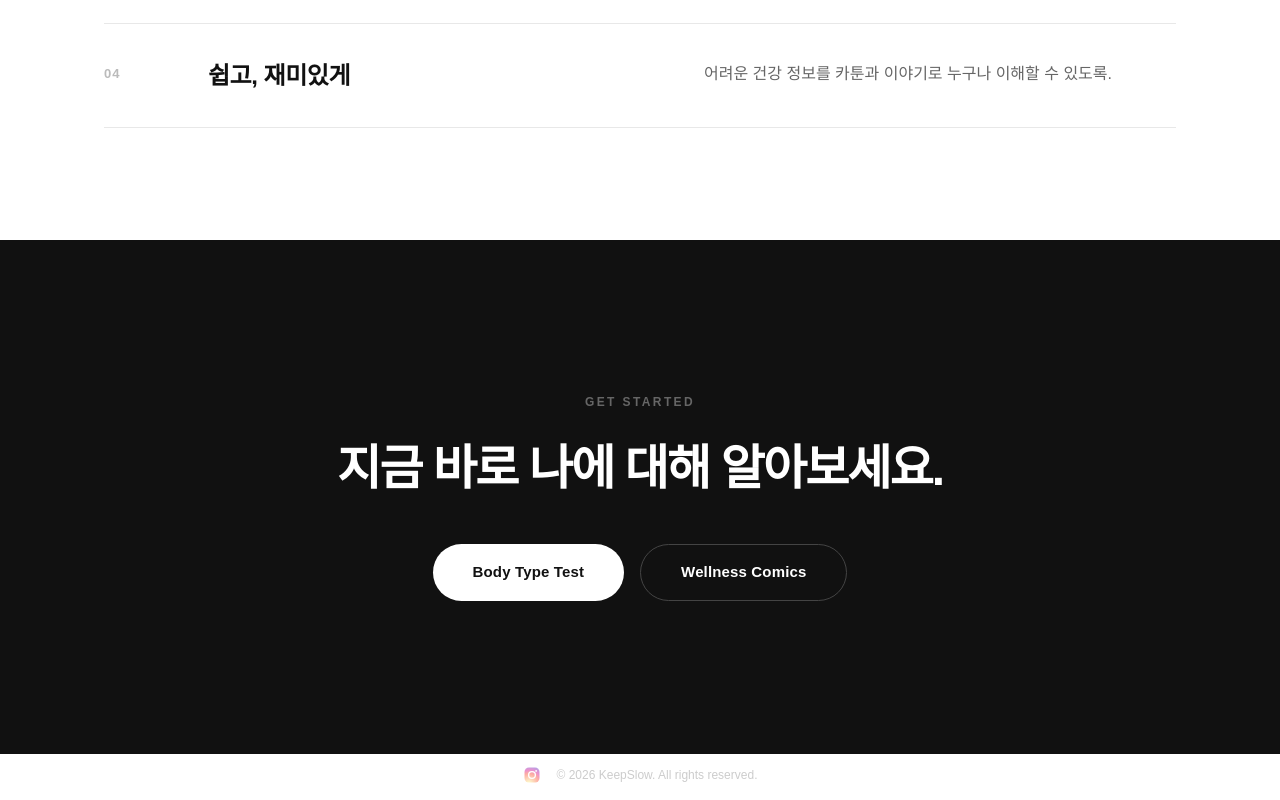
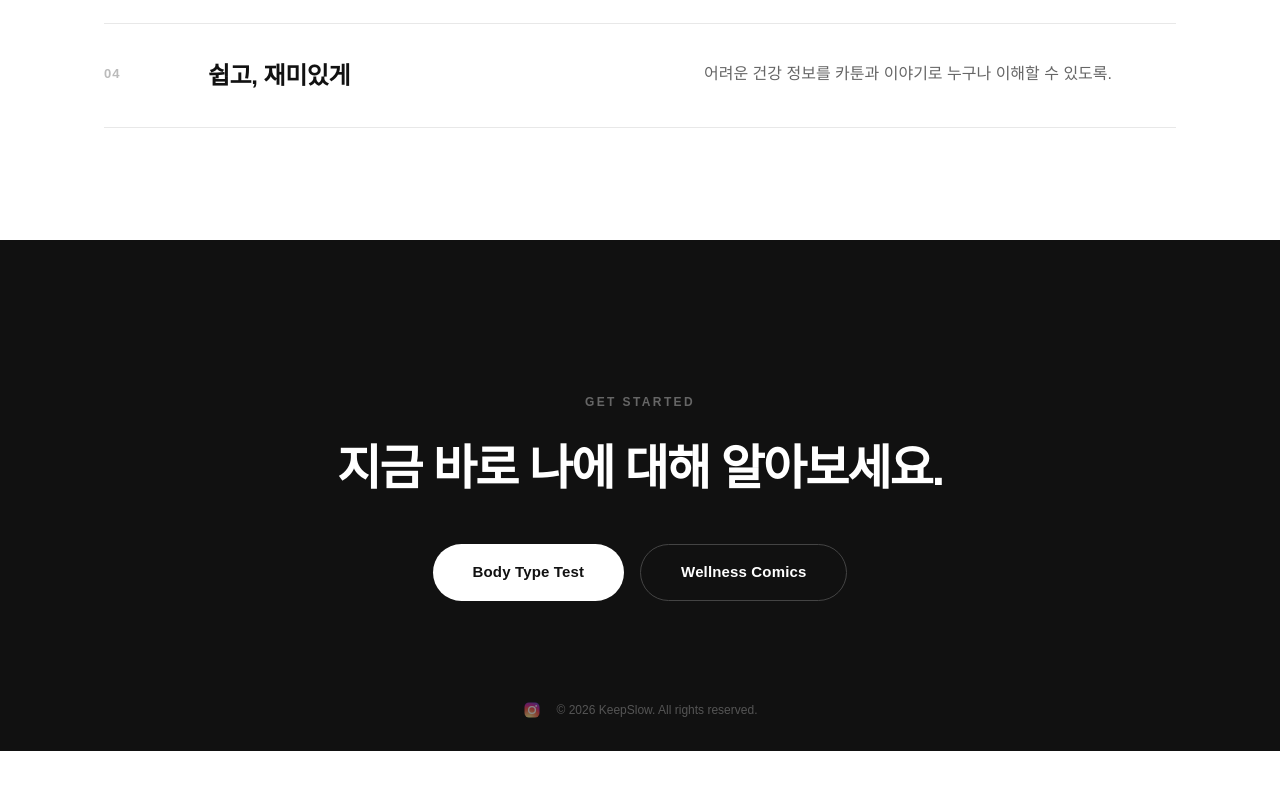
Before and after one commit to mhjo-prog/ezema-web, a React (Vite) app: page /about in a window 1280 px wide. Shown: the part 1554-2354 px from the top of the page. After the commit the page ends 2305 px from the top, so only its background shows below. Built offline with nearby package versions, Linux system fonts and the light colour scheme; no server answers; a web font is replaced by a local one.

Commit message:
move footer into dark CTA section on AboutPage

```diff
--- a/src/pages/AboutPage.tsx
+++ b/src/pages/AboutPage.tsx
@@ -1,7 +1,6 @@
 import { useRef } from "react";
 import { motion, useInView } from "framer-motion";
 import { useNavigate } from "react-router-dom";
-import Footer from "../components/Footer";
 
 function FadeUp({
   children,
@@ -267,7 +266,7 @@ export default function AboutPage() {
       <section
         style={{
           background: "#111",
-          padding: "clamp(80px, 12vw, 160px) clamp(16px, 5vw, 80px)",
+          padding: "clamp(80px, 12vw, 160px) clamp(16px, 5vw, 80px) 32px",
           textAlign: "center",
         }}
       >
@@ -333,6 +332,36 @@ export default function AboutPage() {
             </button>
           </div>
         </FadeUp>
+
+        {/* ── Footer (dark) ── */}
+        <div style={{ marginTop: "clamp(48px, 8vw, 100px)", display: "flex", alignItems: "center", justifyContent: "center", gap: "16px" }}>
+          <a
+            href="https://www.instagram.com/keepslow_family/"
+            target="_blank"
+            rel="noopener noreferrer"
+            style={{ display: "inline-flex", opacity: 0.5, transition: "opacity 0.15s" }}
+            onMouseEnter={(e) => { (e.currentTarget as HTMLAnchorElement).style.opacity = "1"; }}
+            onMouseLeave={(e) => { (e.currentTarget as HTMLAnchorElement).style.opacity = "0.5"; }}
+          >
+            <svg width="18" height="18" viewBox="0 0 24 24" fill="none" xmlns="http://www.w3.org/2000/svg">
+              <defs>
+                <radialGradient id="ig-grad-about" cx="30%" cy="107%" r="150%">
+                  <stop offset="0%" stopColor="#fdf497"/>
+                  <stop offset="5%" stopColor="#fdf497"/>
+                  <stop offset="45%" stopColor="#fd5949"/>
+                  <stop offset="60%" stopColor="#d6249f"/>
+                  <stop offset="90%" stopColor="#285AEB"/>
+                </radialGradient>
+              </defs>
+              <rect x="2" y="2" width="20" height="20" rx="6" fill="url(#ig-grad-about)"/>
+              <circle cx="12" cy="12" r="4.5" stroke="white" strokeWidth="1.8" fill="none"/>
+              <circle cx="17.5" cy="6.5" r="1.2" fill="white"/>
+            </svg>
+          </a>
+          <p style={{ fontSize: "12px", color: "#555", margin: 0 }}>
+            © 2026 KeepSlow. All rights reserved.
+          </p>
+        </div>
       </section>
 
       <style>{`
@@ -347,7 +376,6 @@ export default function AboutPage() {
           .about-cta-buttons button { width: 100% !important; max-width: 280px !important; }
         }
       `}</style>
-      <Footer />
     </div>
   );
 }
```
